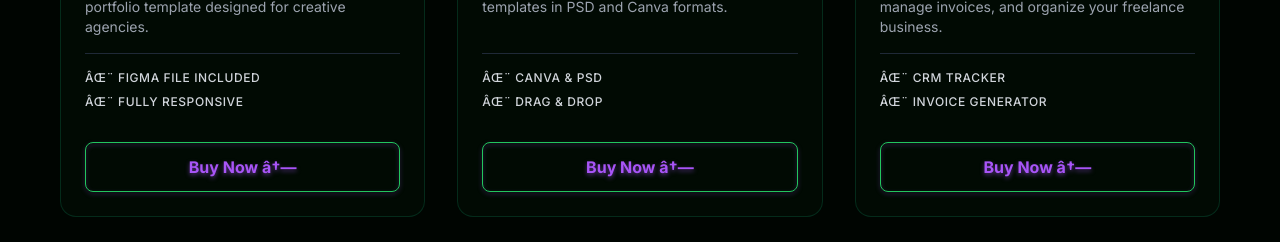
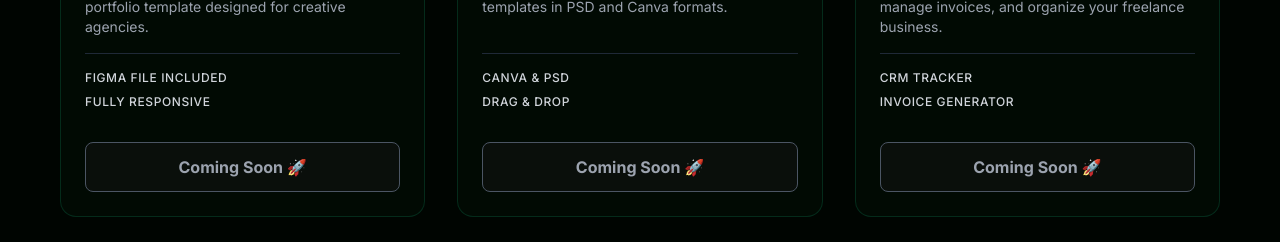
Before and after one commit to kartiksingh02777/ksb-portfolio-v2, a Next.js app: page /store in a window 1280 px wide. Shown: the part 808-1050 px from the top of the page. Built offline with nearby package versions, Linux system fonts and the light colour scheme; a web font is replaced by a local one.

Commit message:
fix: resolve 404 in case studies, update encryption video mask, set store to coming soon

```diff
--- a/app/projects/[slug]/page.tsx
+++ b/app/projects/[slug]/page.tsx
@@ -62,8 +62,9 @@ const caseStudies = [
   },
 ];
 
-export function generateMetadata({ params }: { params: { slug: string } }) {
-  const study = caseStudies.find(s => s.slug === params.slug);
+export async function generateMetadata({ params }: { params: Promise<{ slug: string }> }) {
+  const resolvedParams = await params;
+  const study = caseStudies.find(s => s.slug === resolvedParams.slug);
   if (!study) return { title: "Not Found" };
   return {
     title: study.title,
@@ -77,8 +78,9 @@ export function generateStaticParams() {
   }));
 }
 
-export default function ProjectPage({ params }: { params: { slug: string } }) {
-  const study = caseStudies.find(s => s.slug === params.slug);
+export default async function ProjectPage({ params }: { params: Promise<{ slug: string }> }) {
+  const resolvedParams = await params;
+  const study = caseStudies.find(s => s.slug === resolvedParams.slug);
 
   if (!study) {
     notFound();
--- a/app/store/page.tsx
+++ b/app/store/page.tsx
@@ -10,7 +10,7 @@ export default function StorePage() {
       price: "$19",
       desc: "A fully responsive, dark-mode HTML/CSS portfolio template designed for creative agencies.",
       img: "https://images.unsplash.com/photo-1558655146-d09347e92766?q=80&w=800&auto=format&fit=crop",
-      features: ["âœ¨ Figma File Included", "âœ¨ Fully Responsive"],
+      features: ["Figma File Included", "Fully Responsive"],
       bestseller: true,
       link: "https://kartikbaghel.gumroad.com/"
     },
@@ -20,7 +20,7 @@ export default function StorePage() {
       price: "$15",
       desc: "30+ high-converting Instagram/Pinterest templates in PSD and Canva formats.",
       img: "https://images.unsplash.com/photo-1618005182384-a83a8bd57fbe?q=80&w=800&auto=format&fit=crop",
-      features: ["âœ¨ Canva & PSD", "âœ¨ Drag & Drop"],
+      features: ["Canva & PSD", "Drag & Drop"],
       bestseller: false,
       link: "https://kartikbaghel.gumroad.com/"
     },
@@ -30,7 +30,7 @@ export default function StorePage() {
       price: "$9",
       desc: "The ultimate Notion system to track clients, manage invoices, and organize your freelance business.",
       img: "https://images.unsplash.com/photo-1542273917363-3b1817f69a2d?q=80&w=800&auto=format&fit=crop",
-      features: ["âœ¨ CRM Tracker", "âœ¨ Invoice Generator"],
+      features: ["CRM Tracker", "Invoice Generator"],
       bestseller: false,
       link: "https://kartikbaghel.gumroad.com/"
     }
@@ -83,14 +83,12 @@ export default function StorePage() {
                     <span key={i} className="text-xs font-medium text-gray-300 tracking-wider uppercase">{feature}</span>
                   ))}
                 </div>
-                <a
-                  href={product.link}
-                  target="_blank"
-                  rel="noreferrer noopener"
-                  className="mt-4 w-full text-center py-3 rounded-lg border border-green-500 text-[#a855f7] drop-shadow-[0_2px_2px_rgba(168,85,247,0.5)] font-bold hover:bg-green-500 hover:text-black transition-colors"
+                <button
+                  disabled
+                  className="mt-4 w-full text-center py-3 rounded-lg border border-gray-600 text-gray-400 font-bold cursor-not-allowed bg-[rgba(20,20,20,0.5)]"
                 >
-                  Buy Now â†—
-                </a>
+                  Coming Soon 🚀
+                </button>
               </div>
             </article>
           ))}
--- a/components/main/encryption.tsx
+++ b/components/main/encryption.tsx
@@ -8,19 +8,6 @@ import { slideInFromTop } from "@/lib/motion";
 export const Encryption = () => {
   return (
     <div className="flex flex-row relative items-center justify-center min-h-[60vh] w-full h-full -z-20">
-      <div className="absolute w-auto h-auto top-0 z-[5]">
-        <motion.div
-          variants={slideInFromTop}
-          className="text-[40px] font-medium text-center text-gray-200"
-        >
-          Performance{" "}
-          <span className="text-transparent bg-clip-text bg-gradient-to-r from-[#a855f7] to-[#d8b4fe] drop-shadow-[0_2px_4px_rgba(168,85,247,0.4)]">
-            &
-          </span>{" "}
-          security.
-        </motion.div>
-      </div>
-
       <div className="flex flex-col items-center justify-center translate-y-[-50px] absolute z-[20] w-auto h-auto">
         <div className="flex flex-col items-center group cursor-pointer w-auto h-auto">
           <Image
```
Also changed, not shown: components/main/hero.tsx (line endings or trailing spaces).
